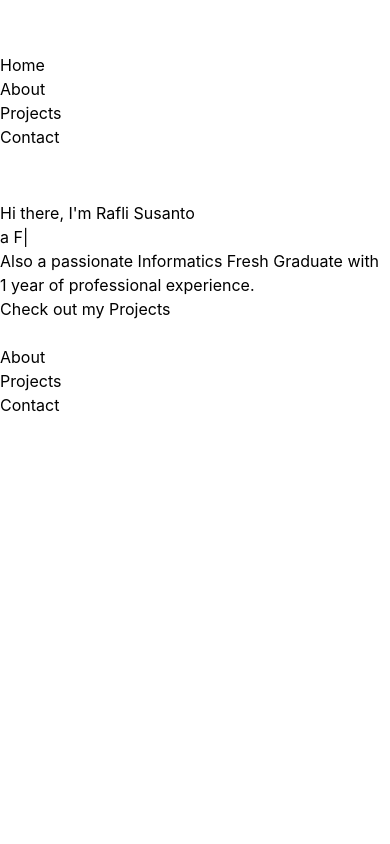
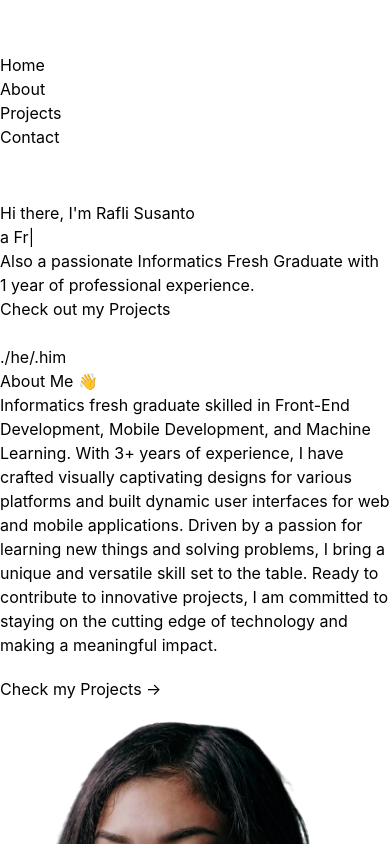
Before and after one commit to raflisusanto/portfolio-v2, a React (Vite) app: page / in a window 390 px wide. Shown: the top 844 px of the page. Built offline with nearby package versions, Linux system fonts and the light colour scheme.

Commit message:
feat: added about me section (no responsive yet

```diff
--- a/src/App.jsx
+++ b/src/App.jsx
@@ -4,6 +4,8 @@ import Navbar from "./components/navbar/Navbar";
 import Hero from "./components/hero/Hero";
 import Background from "./components/background/Background";
 import BackgroundFlipped from "./components/background/BackgroundFlipped";
+import portrait from "./assets/test.png";
+import Socials from "./components/hero/Socials";
 // import ParticlesBackground from "./components/particles/ParticlesBackground";
 
 const App = () => {
@@ -17,9 +19,56 @@ const App = () => {
         <Hero />
       </section>
       <section id="About" className="h-screen">
-        <h1>About</h1>
+        <div className="absolute -z-8 bg-gradient-to-b from-[#20527a] to-[#052136] h-full w-full shadow-[0_20px_50px_rgba(0,_0,_0,_0.5)]"></div>
+        <div className="absolute from-[#183955] to-[#2e79b2] before:relative before:h-[450px] before:w-[450px] before:rounded-full before:bg-gradient-to-tl"></div>
+        <div className="absolute top-[55rem] left-[62rem] from-[#183955] to-[#2e79b2] before:absolute before:h-[450px] before:w-[450px] before:rounded-full before:bg-gradient-to-tl"></div>
+        <div className="absolute top-[44rem] left-[-25rem] from-[#2e79b2] to-[#183955] before:absolute before:h-[680px] before:w-[450px] before:rounded-full before:bg-gradient-to-br"></div>
+        <div className="absolute top-[70rem] left-[55rem] from-[#2e79b2] to-[#183955] before:absolute before:h-[200px] before:w-[200px] before:rounded-full before:bg-gradient-to-tr"></div>
+        <div className="relative flex px-40 justify-around items-center">
+          <div className="flex flex-col justify-center  ">
+            <p className="text-white text-normal lg:text-normal font-extralight">
+              ./he/.him
+            </p>
+            <h1 className="text-white text-xl lg:text-3xl font-semibold">
+              About Me <span className="text-3xl lg:text-5xl">👋</span>
+            </h1>
+            <p className="text-white text-normal lg:text-normal font-light pt-5 max-w-[600px]">
+              Informatics fresh graduate skilled in Front-End Development,
+              Mobile Development, and Machine Learning. With 3+ years of
+              experience, I have crafted visually captivating designs for
+              various platforms and built dynamic user interfaces for web and
+              mobile applications. Driven by a passion for learning new things
+              and solving problems, I bring a unique and versatile skill set to
+              the table. Ready to contribute to innovative projects, I am
+              committed to staying on the cutting edge of technology and making
+              a meaningful impact.
+            </p>
+            <button className="flex justify-center items-center mt-10 w-1/2 text-white font-light text-sm bg-white rounded-3xl bg-clip-padding backdrop-filter backdrop-blur-md bg-opacity-10 border border-white border-opacity-20 px-8 py-4 tracking-widest hover:bg-white hover:text-black dark:text-neutral-200 transition duration-200">
+              <span>
+                <svg
+                  width="20"
+                  height="20"
+                  viewBox="0 0 18 18"
+                  fill="none"
+                  xmlns="http://www.w3.org/2000/svg"
+                  className="mr-4"
+                >
+                  <path
+                    d="M16 0C16.5304 0 17.0391 0.210714 17.4142 0.585786C17.7893 0.960859 18 1.46957 18 2V16C18 16.5304 17.7893 17.0391 17.4142 17.4142C17.0391 17.7893 16.5304 18 16 18H2C1.46957 18 0.960859 17.7893 0.585786 17.4142C0.210714 17.0391 0 16.5304 0 16V2C0 1.46957 0.210714 0.960859 0.585786 0.585786C0.960859 0.210714 1.46957 0 2 0H16ZM15.5 15.5V10.2C15.5 9.33539 15.1565 8.5062 14.5452 7.89483C13.9338 7.28346 13.1046 6.94 12.24 6.94C11.39 6.94 10.4 7.46 9.92 8.24V7.13H7.13V15.5H9.92V10.57C9.92 9.8 10.54 9.17 11.31 9.17C11.6813 9.17 12.0374 9.3175 12.2999 9.58005C12.5625 9.8426 12.71 10.1987 12.71 10.57V15.5H15.5ZM3.88 5.56C4.32556 5.56 4.75288 5.383 5.06794 5.06794C5.383 4.75288 5.56 4.32556 5.56 3.88C5.56 2.95 4.81 2.19 3.88 2.19C3.43178 2.19 3.00193 2.36805 2.68499 2.68499C2.36805 3.00193 2.19 3.43178 2.19 3.88C2.19 4.81 2.95 5.56 3.88 5.56ZM5.27 15.5V7.13H2.5V15.5H5.27Z"
+                    fill="white"
+                  />
+                </svg>
+              </span>
+              Check my Projects →
+            </button>
+          </div>
+          <div>
+            <img src={portrait} className="pt-20"></img>
+          </div>
+        </div>
       </section>
       <section id="Projects" className="h-screen">
+        <BackgroundFlipped inset="20" />
         <h1>Projects</h1>
       </section>
       <section id="Contact" className="h-screen">
```
Also changed, not shown: src/assets/test.png (added).
